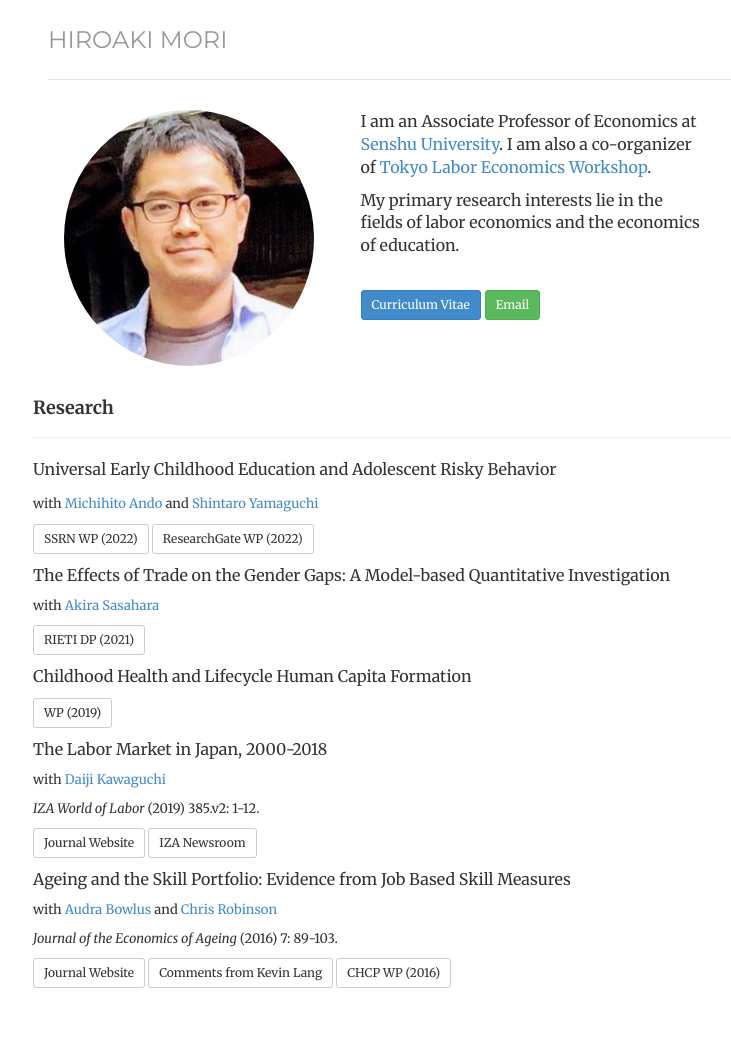
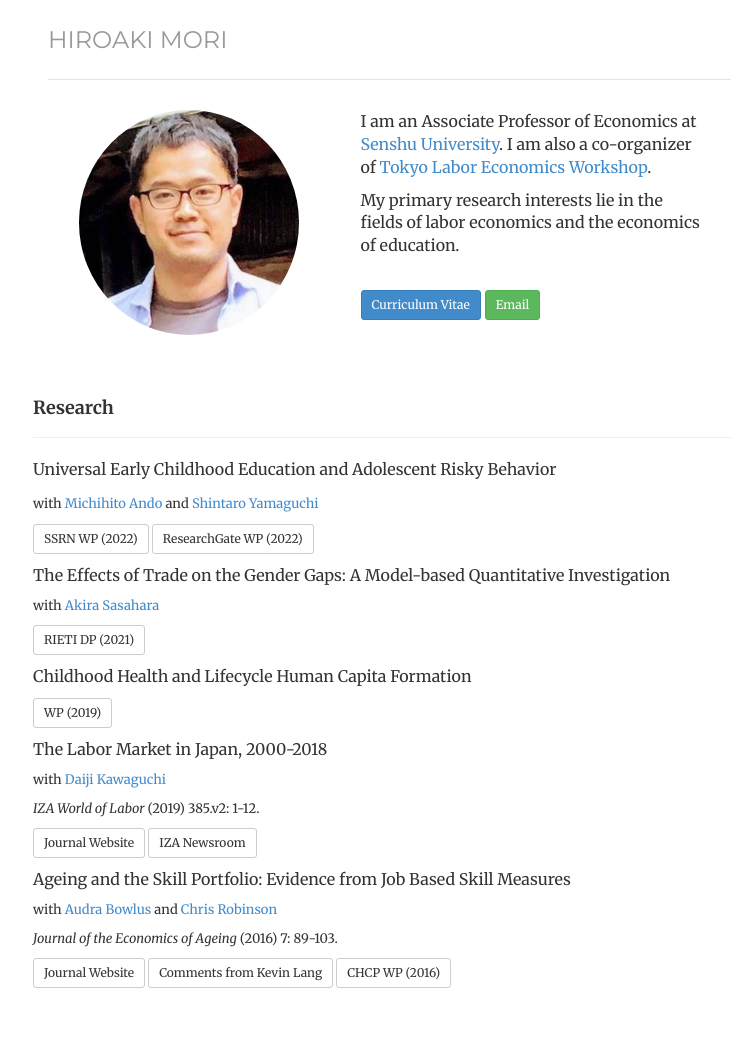
Before and after one commit to morihiroaki/morihiroaki.github.io, a Jekyll site: the page built from index.html, in a window 1280 px wide. Shown: the whole page, without its empty margins (232-963 px from the left). Built offline with Jekyll 4.4.1, drawn with Linux system fonts in a browser that asks for light colours.

Commit message:
Update index.html

```diff
--- a/index.html
+++ b/index.html
@@ -10,7 +10,7 @@
 
 <div class="box text-center">
 <div class='col-sm-5 text-center'>
-<img  class="img-circle avatar" width="250" alt="Hiro Mori" src="files/portrait2.jpg">
+<img  class="img-circle avatar" width="220" alt="Hiro Mori" src="files/portrait2.jpg">
 </div>
 </div>
 
```
